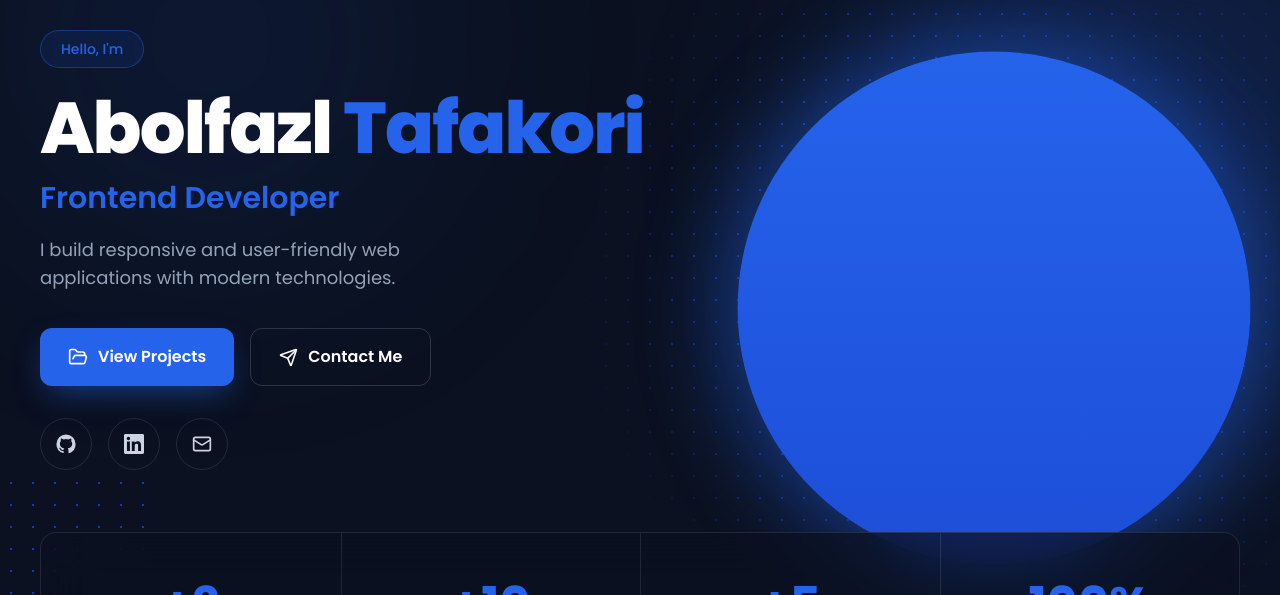
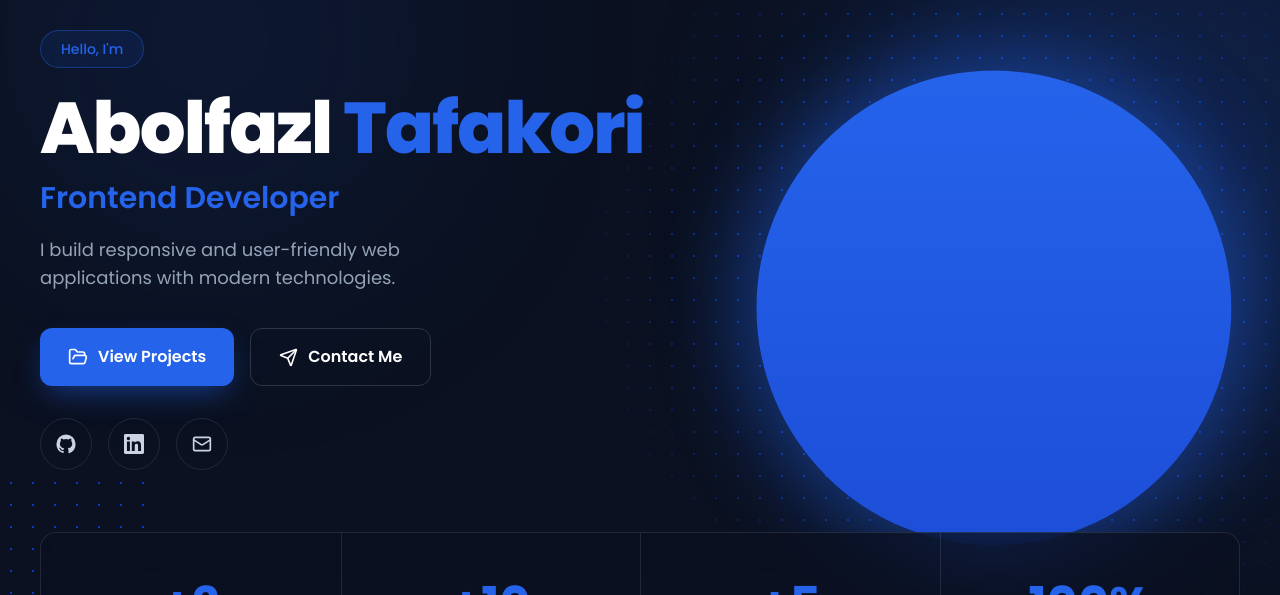
Before and after one commit to AbolfazlTafakori/Cobalt, a React (Vite) app: page / in a window 1280 px wide. Shown: the part 170-765 px from the top of the page. Built offline with nearby package versions, Linux system fonts and the light colour scheme; no server answers.

Commit message:
Reduce home hero disc size to a middle value

```diff
--- a/src/components/sections/Hero.jsx
+++ b/src/components/sections/Hero.jsx
@@ -78,7 +78,7 @@ export default function Hero() {
               src={avatar}
               alt={`${profile.firstName} ${profile.lastName}`}
               widthClass="w-[320px] sm:w-[400px] lg:w-[540px]"
-              discClass="w-[95%]"
+              discClass="w-[88%]"
             />
           </div>
         </div>
```
